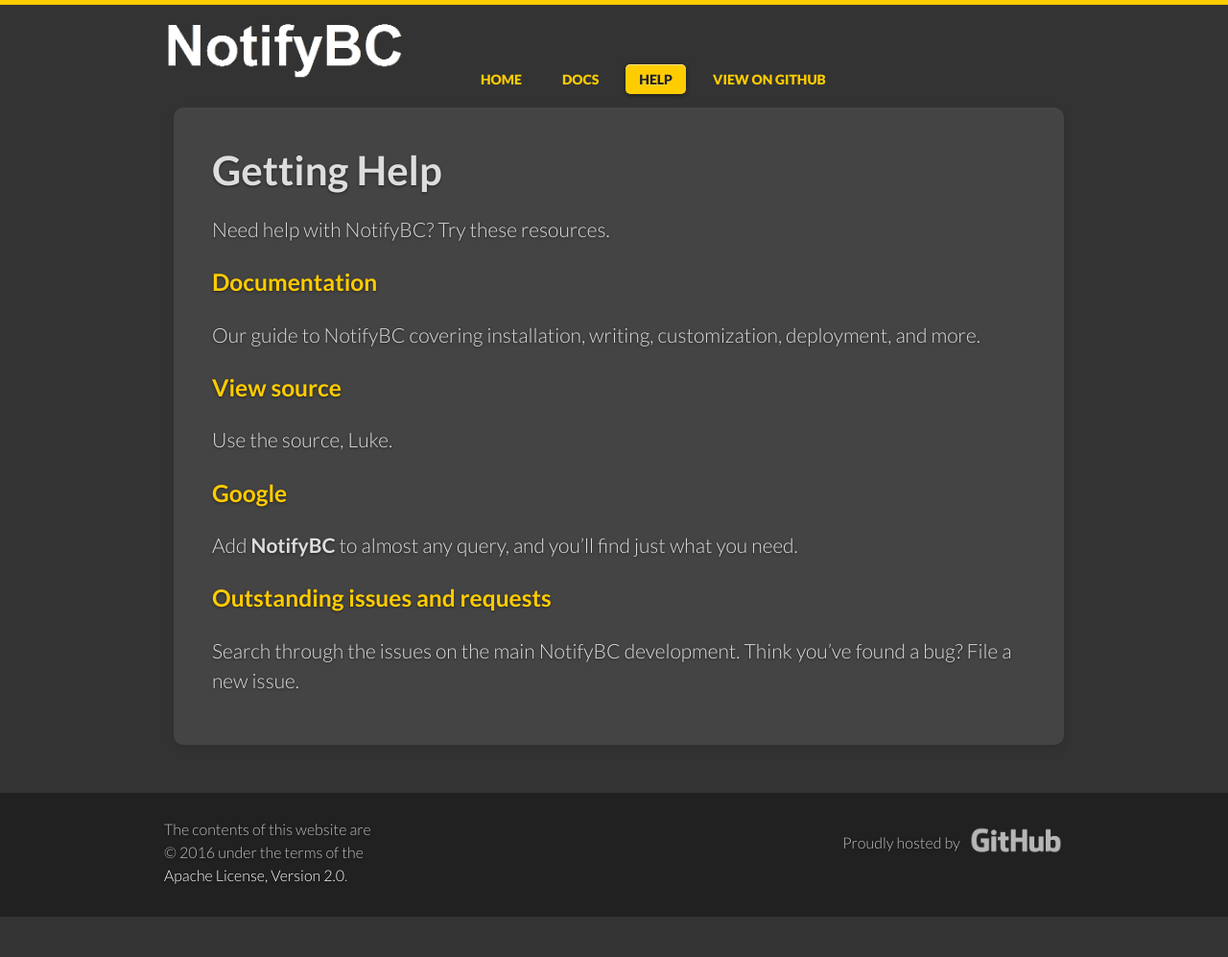
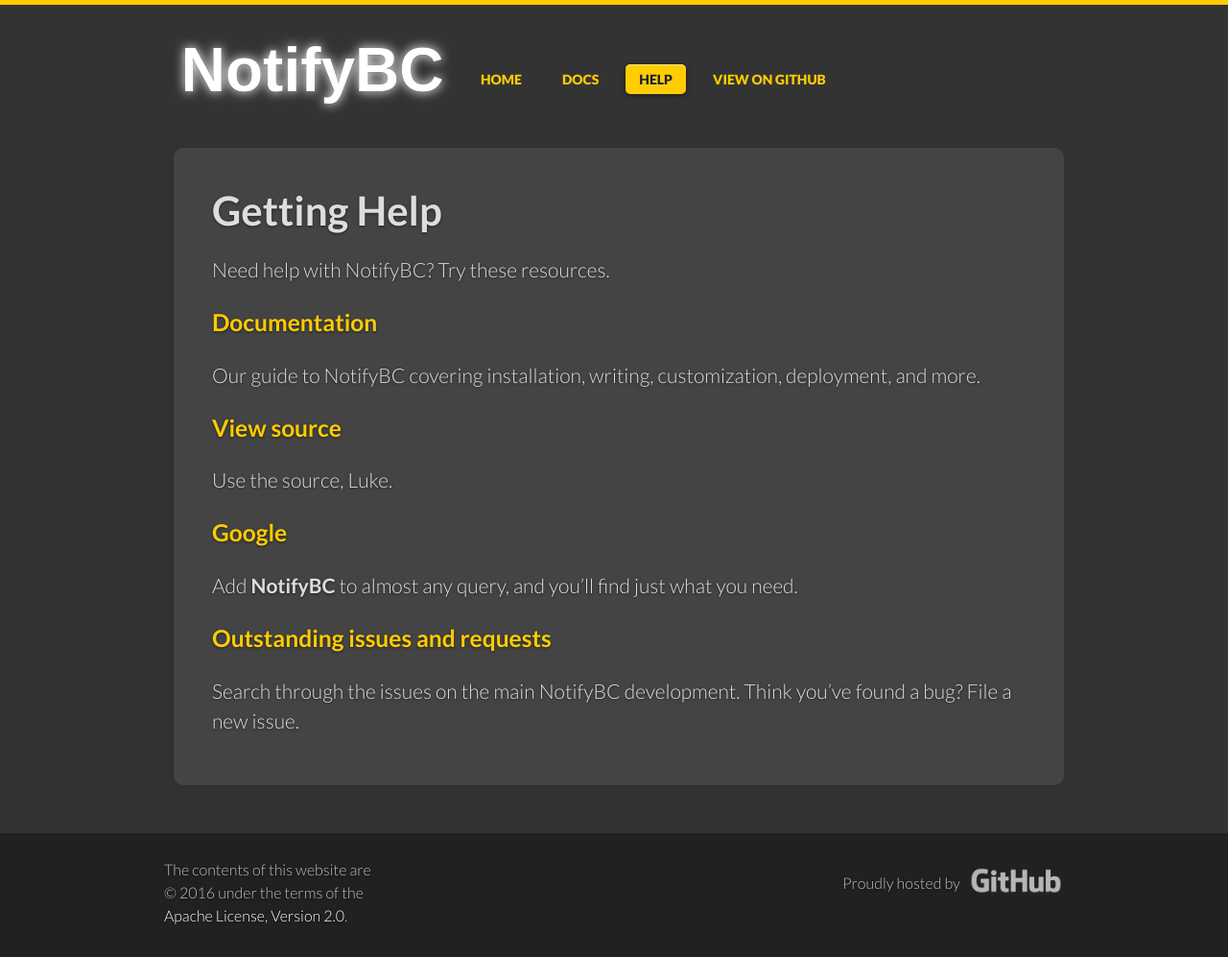
Before and after one commit to bcgov/MyGovBC-notification-server, a Jekyll site: the page built from docs/help/index.md, in a window 1280 px wide. Shown: the whole page at 96% size. Built offline with Jekyll 4.4.1, drawn with Linux system fonts in a browser that asks for light colours; before the commit the page ends 955 px from its top, so only the background shows below that.

Commit message:
use inline svg for logo

```diff
--- a/docs/_includes/header.html
+++ b/docs/_includes/header.html
@@ -7,7 +7,17 @@
       <h1>
         <a href="{{ site.baseurl }}/">
           <span class="sr-only">NotifyBC</span>
-          <img src="{{ site.baseurl }}/img/logo-2x.png" width="249" height="115" alt="NotifyBC Logo">
+          <svg xmlns="http://www.w3.org/2000/svg" width="300" viewBox="0 0 150 55">
+            <defs>
+              <filter id="halo" x="0" y="0">
+                <feGaussianBlur result="blurOut" in="SourceGraphic" stdDeviation="3"/>
+                <feBlend in="SourceGraphic" in2="blurOut" mode="normal"/>
+              </filter>
+            </defs>
+            <text filter="url(#halo)" y="40" font-family="Arial" font-size="32" fill="white" font-weight="bold">
+              &nbsp;NotifyBC
+            </text>
+          </svg>
         </a>
       </h1>
     </div>
```
